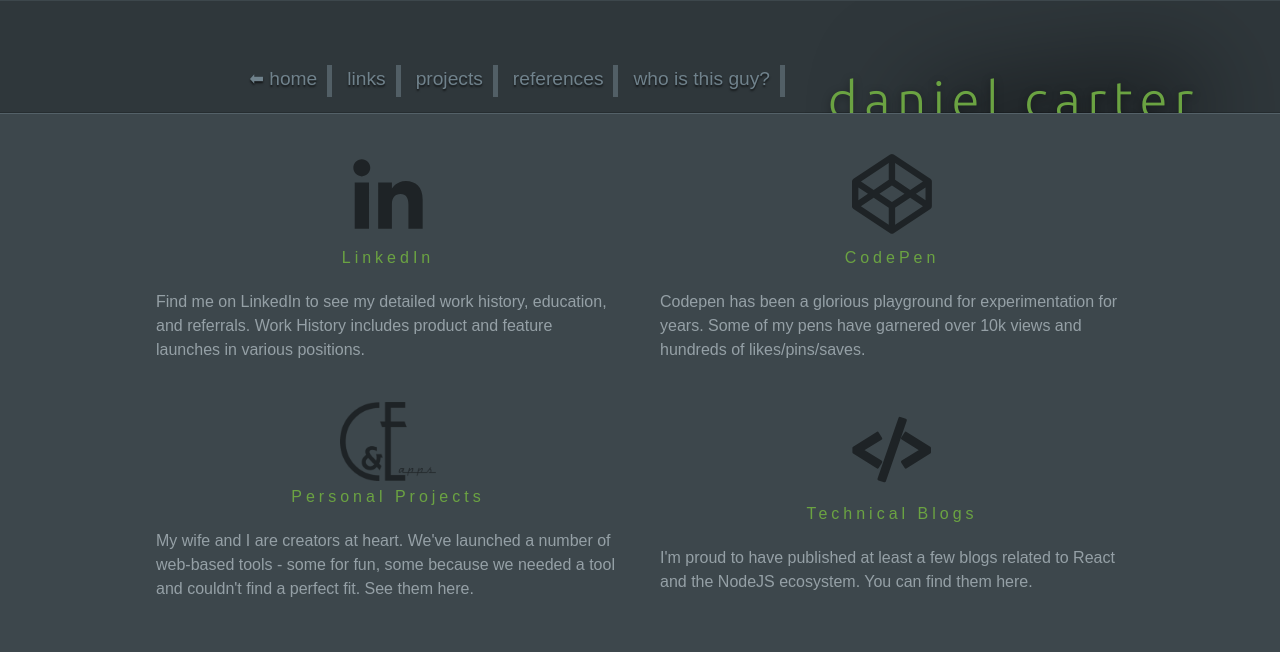
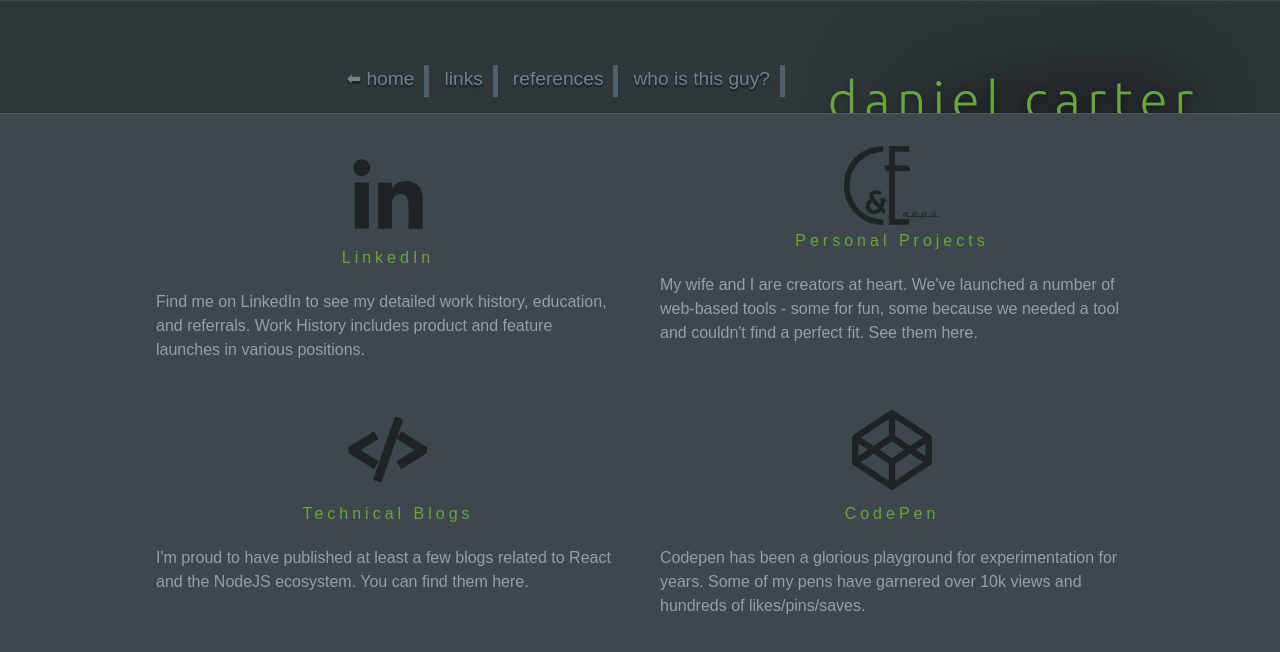
Before and after one commit to slobaum/dcarter.dev, a React (Vite) app: page /more in a window 1280 px wide. Shown: the top 652 px of the page. Built offline with nearby package versions, Linux system fonts and the light colour scheme.

Commit message:
remove projects from main nav, reorganize links page

```diff
--- a/src/ui/MoreLinks.tsx
+++ b/src/ui/MoreLinks.tsx
@@ -121,12 +121,6 @@ export const MoreLinks: FC = () => {
                 description="Find me on LinkedIn to see my detailed work history, education, and referrals. Work History includes product and feature launches in various positions."
             />
             <MoreBlock
-                icon={CodepenIcon}
-                link="https://codepen.io/slobaum"
-                title="CodePen"
-                description="Codepen has been a glorious playground for experimentation for years. Some of my pens have garnered over 10k views and hundreds of likes/pins/saves."
-            />
-            <MoreBlock
                 icon={CandEAppsIcon}
                 link="https://cande.app"
                 title="Personal Projects"
@@ -138,6 +132,12 @@ export const MoreLinks: FC = () => {
                 title="Technical Blogs"
                 description="I'm proud to have published at least a few blogs related to React and the NodeJS ecosystem. You can find them here."
             />
+            <MoreBlock
+                icon={CodepenIcon}
+                link="https://codepen.io/slobaum"
+                title="CodePen"
+                description="Codepen has been a glorious playground for experimentation for years. Some of my pens have garnered over 10k views and hundreds of likes/pins/saves."
+            />
         </Wrap>
     );
 };
--- a/src/ui/Navigation.tsx
+++ b/src/ui/Navigation.tsx
@@ -3,7 +3,6 @@ import { Link } from "wouter";
 import styled from '@emotion/styled';
 import { theme } from "src/style/theme";
 import { mediaQuery } from 'src/style/mediaQuery';
-import { LinkOut } from "src/ui/primitives";
 
 export class Routes {
     static home = "/";
@@ -124,9 +123,6 @@ export const Navigation: FC<{
             <Link href={Routes.references}>
                 references
             </Link>
-            <LinkOut href="https://cande.app">
-                projects
-            </LinkOut>
             <Link href={Routes.more}>
                 links
             </Link>
```
